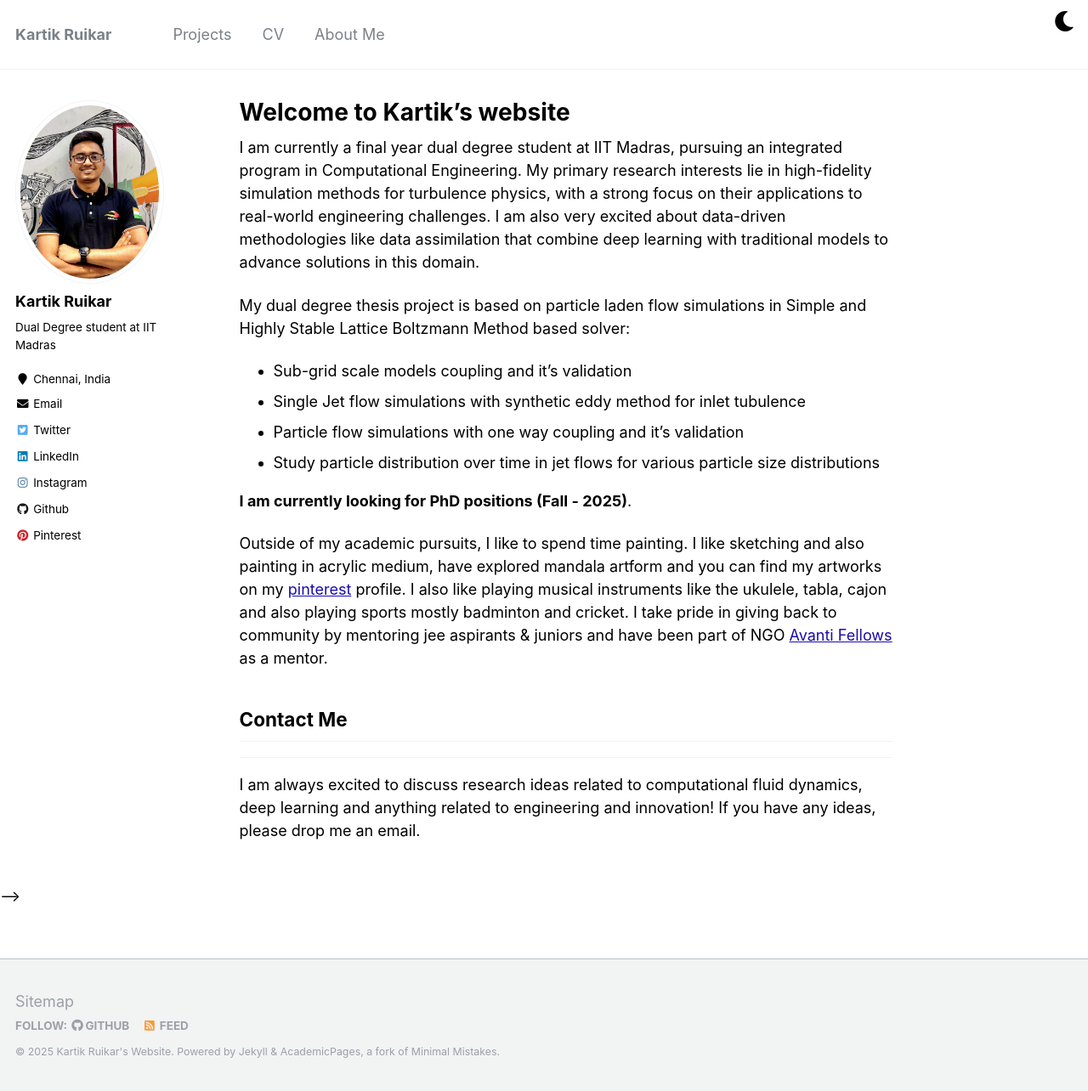
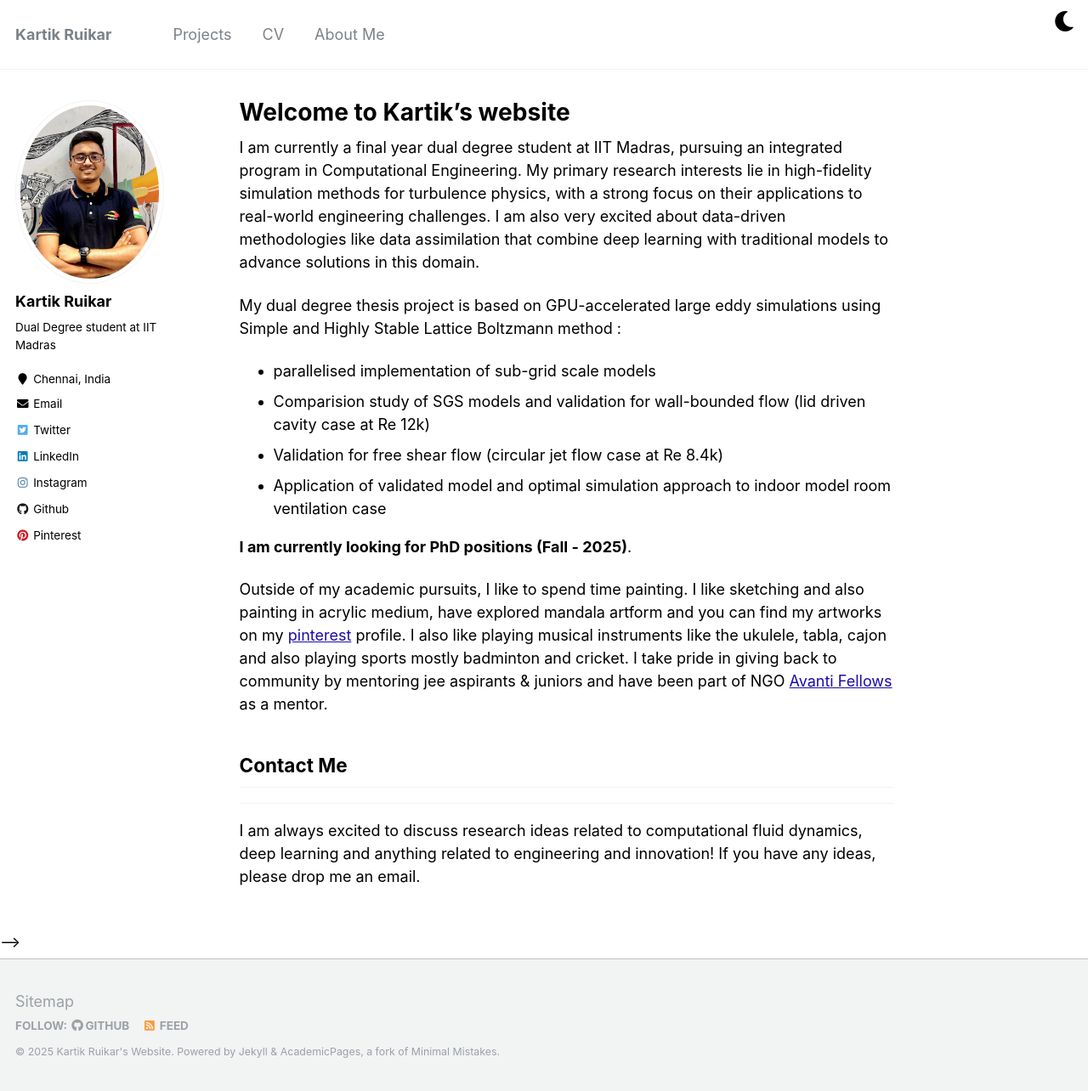
Before and after one commit to Kartik2605/Kartik2605.github.io, a Jekyll site: the page built from _pages/about.md, in a window 1280 px wide and 1284 px high. Shown: the whole window at 85% size. Built offline with Jekyll 4.4.1, drawn with Linux system fonts in a browser that asks for light colours.

Commit message:
some changes regarding DDP

```diff
--- a/_pages/about.md
+++ b/_pages/about.md
@@ -12,12 +12,12 @@ I am currently a final year dual degree student at IIT Madras, pursuing an integ
 
 
 
-My dual degree thesis project is based on particle laden flow simulations in Simple and Highly Stable Lattice Boltzmann Method based solver:
+My dual degree thesis project is based on GPU-accelerated large eddy simulations using Simple and Highly Stable Lattice Boltzmann method :
 
-- Sub-grid scale models coupling and it's validation
-- Single Jet flow simulations with synthetic eddy method for inlet tubulence
-- Particle flow simulations with one way coupling and it's validation
-- Study particle distribution over time in jet flows for various particle size distributions
+- parallelised implementation of sub-grid scale models
+- Comparision study of SGS models and validation for wall-bounded flow (lid driven cavity case at Re 12k)
+- Validation for free shear flow (circular jet flow case at Re 8.4k)
+- Application of validated model and optimal simulation approach to indoor model room ventilation case
 
 **I am currently looking for PhD positions (Fall - 2025)**.
 
```
